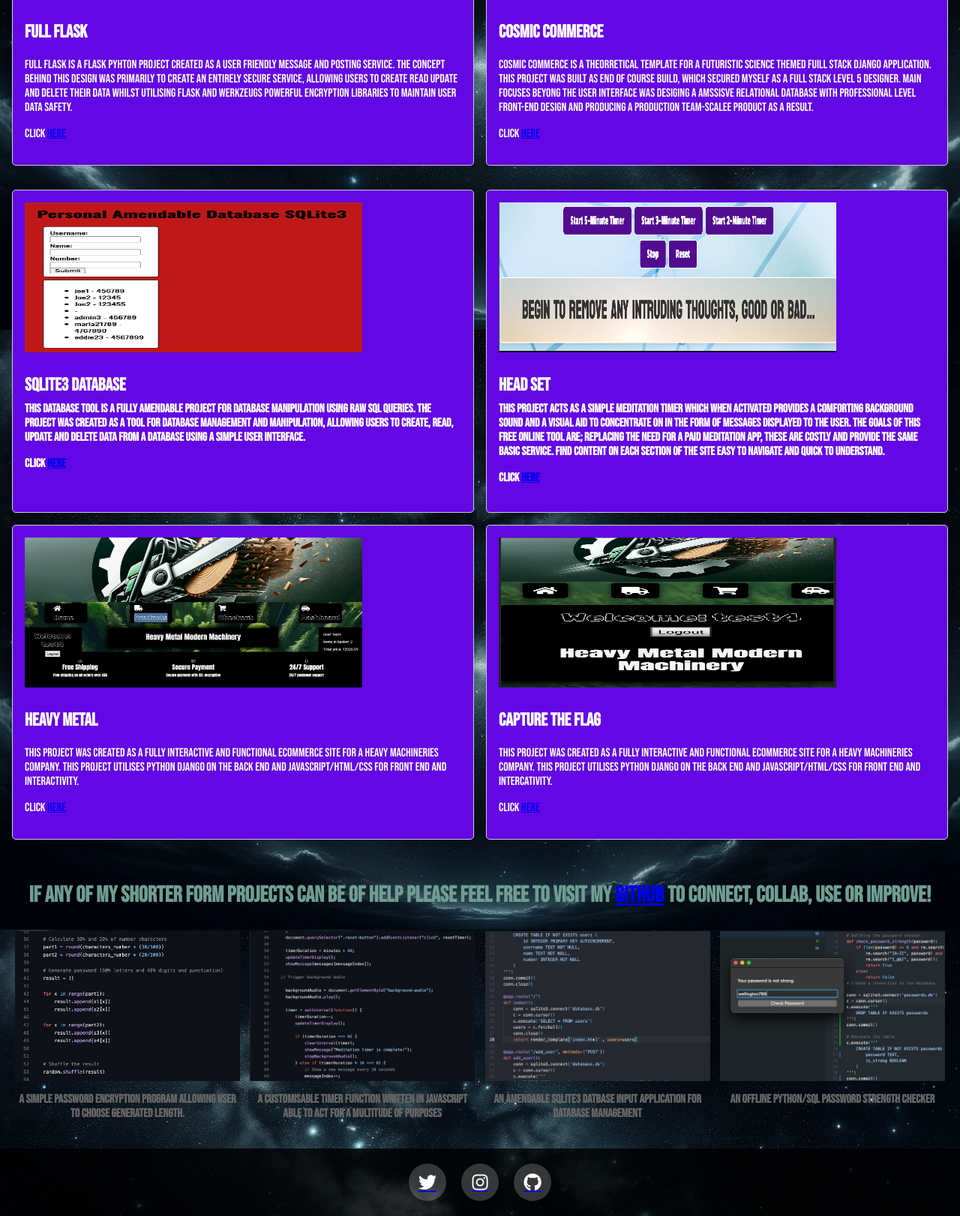
After one commit to JoeMille/curriculum-vitae, a Flask app: page /projects in a window 1280 px wide. The commit adds this page. Shown: the part 1160-2782 px from the top of the page at 75% size. Run offline with Flask 3, Linux system fonts and the light colour scheme.

Commit message:
Added projects page and nav link

```diff
--- a/static/assets/styles/style.css
+++ b/static/assets/styles/style.css
@@ -57,27 +57,28 @@ body::after {
 }
 /* Styling for the home-navbar*/
 
-#home-navbar {
+.home-navbar {
     font-family: 'Bebas Neue', sans-serif;
-    padding-top: 5px;
+    padding: 5px;
     display: flex;
     flex-direction: row;
     justify-content: center;
     align-items: center;
 }
 
-#home-navbar a {
+.home-navbar a {
     display: block;
     padding: 10px;
-    margin: 0 10px;
+    margin: 20px;
     color: #709d91;
     text-decoration: none;
     transition: all 0.3s ease-in-out;
     border: 2px solid #709d91;
     border-radius: 5px;
+    font-size: 30px;
 }
 
-#home-navbar a:hover {
+.home-navbar a:hover {
     color: #fff;
     background-color: #333;
 }
@@ -375,6 +376,7 @@ footer {
   text-align: center;
   margin: 0;
   padding: 10px;
+  opacity: 0.9;
 }
 
 .projects-container {
--- /dev/null
+++ b/templates/projects.html
@@ -0,0 +1,164 @@
+<!DOCTYPE html>
+<html lang="en">
+  <head>
+    <meta charset="UTF-8" />
+    <meta name="viewport" content="width=device-width, initial-scale=1.0" />
+    <meta http-equiv="X-UA-Compatible" content="ie=edge" />
+    <link rel="stylesheet" href="static/assets/styles/style.css" />
+    <title>Junior Dev Resume</title></title>
+    <!--Bootstrap CDN----->
+    <link rel="stylesheet" href="https://cdn.jsdelivr.net/npm/bootstrap-icons@1.10.2/font/bootstrap-icons.css" integrity="sha384-b6lVK+yci+bfDmaY1u0zE8YYJt0TZxLEAFyYSLHId4xoVvsrQu3INevFKo+Xir8e" crossorigin="anonymous">
+    <!--Font Awesome CDN-->
+    <link rel="stylesheet" href="https://cdnjs.cloudflare.com/ajax/libs/font-awesome/5.15.3/css/all.min.css" integrity="sha512-iBBXm8fW90+nuLcSKlbmrPcLa0OT92xO1BIsZ+ywDWZCvqsWgccV3gFoRBv0z+8dLJgyAHIhR35VZc2oM/gI1w==" crossorigin="anonymous" referrerpolicy="no-referrer">
+  </head>
+<body>
+
+<!--Header with name and navigation bar-->
+
+    <header id="main-header">
+        <h1>JOE M SOFTWARE DEVELOPMENT</h1>
+    </header>
+
+<!--Particles.js-->
+
+<div id="particles-js"></div>
+
+<!--Projects section-->
+<section class="home-navbar">
+    <nav>
+      <a href="{{ url_for('index') }}">HOME</a>
+    </nav>
+  </section>
+
+<section class="projects-introduction">
+  <h1>Projects</h1>
+</section>
+
+<section class="projects-container">
+  <div class="coastal-chef-projects">
+    <img src="{{ url_for('static', filename='assets/images/coastal-chef-screenshot.png') }}" alt="project1">
+    <h2>The Coastal Chef Project</h2>
+    <p>This project was built as a page for a recruitment company based in the South of England.
+      Having been a client for multiple Hospitality Staffing agencies for large restaurants and Hotels, the idea
+      for the project was to create a page that quickly communicated it's intent and services without want for further
+      explanation, employing a simple yet appealing UI.</p>
+      <p> Click <a href="https://joemille.github.io/firstproject1/">here</a> to be taken to the deployed site.... </p>
+
+  </div>
+  <div class="penny-miller-author-projects">
+    <img src="{{ url_for('static', filename='assets/images/flask-social-media.png') }}" alt="project3">
+    <h2>Penny Miller Author</h2>
+    <p>This e-commerce site was created for acclaimed canine behaviourist Penny Miller. It is built
+      using pyhton Django for the back end and database management and HTML/CSS for the front end.
+      The site is fully responsive and has a user-friendly interface for easy navigation, scoring in
+      the top percentages for Search Engine Optimisation and Performance scores.</p>
+      <p> Click <a href="https://penny-miller-author-page-9d9d6e6d9988.herokuapp.com/">here</a> </p>
+
+  </div>
+  <div class="full-flask-projects">
+    <img src="{{ url_for('static', filename='assets/images/penny-miller-site.png') }}" alt="project2">
+    <h2>Full Flask</h2>
+    <p>Full Flask is a Flask pyhton project created as a user friendly message and posting
+      service. The concept behind this design was primarily to create an entirely secure service,
+      allowing users to create read update and delete their data whilst utilising flask and werkzeugs
+    powerful encryption libraries to maintain user data safety.</p>
+    <p> Click <a href="https://chatterflask-app-eaa53a32095e.herokuapp.com/">here</a> </p>
+  </div>
+  <div class="cosmic-projects">
+    <img src="{{ url_for('static', filename='assets/images/cosmic-screenshot.png') }}" alt="project4">
+    <h2>Cosmic Commerce</h2>
+    <p>Cosmic Commerce is a theorretical template for a futuristic
+      science themed fuill stack django application. This project was built as end of course build,
+      which secured myself as a full stack level 5 designer. Main focuses beyong the user interface was desiging
+      a amssisve relational database with professional level front-end design and producing a production team-scalee product
+      as a result.</p>
+      <p> Click <a href="https://peaceful-beach-57387-0a66191160e7.herokuapp.com/">here</a> </p>
+  </div>
+
+</section>
+
+<section class="projects-container2">
+  <div class="sqlite3-projects">
+    <img src="{{ url_for('static', filename='assets/images/sql3-render.png') }}" alt="project5">
+    <h2>Sqlite3 Database</hh2>
+    <p>This database tool is a fully amendable project for database manipulation using raw SQL queries.
+      The project was created as a tool for database management and manipulation, allowing users to create,
+      read, update and delete data from a database using a simple user interface.</p>
+      <p> Click <a href="https://github.com/JoeMille/django-2">here</a> </p>
+  </div>
+  <div class="head-set-project">
+    <img src="{{ url_for('static', filename='assets/images/meditation-timer-screenshot.png') }}" alt="project5">
+    <h2>Head Set</hh2>
+    <p>This project acts as a simple meditation timer which when activated provides a comforting background sound
+      and a visual aid to concentrate on in the form of messages displayed to the user. The goals of this free online tool
+      are; replacing the need for a paid meditation app, these are costly and provide the same basic service.
+      Find content on each section of the site easy to navigate and quick to understand.</p>
+      <p> Click <a href="https://github.com/JoeMille/meditation-app-">here</a> </p>
+  </div>
+  <div class="Heavy-Metal">
+    <img src="{{ url_for('static', filename='assets/images/heavy-metal2.png') }}" alt="project5">
+    <h2>Heavy Metal</h2>
+    <p>This project was created as a fully interactive and functional ecommerce site for a heavy machineries company.
+      This project utilises python django on the back end and javascript/html/css for front end and interactivity.</p>
+      <p> Click <a href="https://github.com/JoeMille/curriculum-vitae">here</a> </p>
+  </div>
+  <div class="Capture-Flag">
+    <img src="{{ url_for('static', filename='assets/images/heavy-metal.png') }}" alt="project5">
+    <h2>Capture the Flag</h2>
+    <p>This project was created as a fully interactive and functional ecommerce site for a heavy machineries company.
+      This project utilises python django on the back end and javascript/html/css for front end and intercativity.</p>
+      <p> Click <a href="https://github.com/JoeMille/curriculum-vitae">here</a> </p>
+  </div>
+</section>
+
+
+<!--Open source section-->
+<section class="open-source-section">
+  <h3 class="example-h3">If any of my shorter form projects can be of help please feel free to visit my <a href="https://github.com/JoeMille" target="_blank">GitHub</a> to connect, collab, use or improve!</h3>
+  <div class="image-container">
+    <div class="image">
+      <img src="{{ url_for('static', filename='assets/images/psswrdgenex.png') }}" alt="Image 1">
+      <p class="description">A simple password encryption program allowing user to choose generated length.</p>
+    </div>
+    <div class="image">
+      <img src="{{ url_for('static', filename='assets/images/time-js-ex.png') }}" alt="Image 3">
+      <p class="description">A customisable timer function written in Javascript able to act for a multitude of purposes</p>
+    </div>
+    <div class="image">
+      <img src="{{ url_for('static', filename='assets/images/sqlite3-code.png') }}" alt="Image 4">
+      <p class="description">An amendable sqlite3 datbase input application for database management</p>
+    </div>
+    <div class="image">
+      <img src="{{ url_for('static', filename='assets/images/offline-checker.png') }}" alt="Image 4">
+      <p class="description">An offline python/SQL password strength checker</p>
+    </div>
+</div>
+</section>
+
+
+<!--Footer with social links-->
+
+<footer>
+  <ul class="social-links">
+    <li><a href="https://twitter.com"><i class="fab fa-twitter"></i></a></li>
+    <li><a href="https://www.instagram.com"><i class="fab fa-instagram"></i></a></li>
+    <li><a href="https://github.com/JoeMille/curriculum-vitae"><i class="fab fa-github"></i></a></li>
+  </ul>
+</footer>
+
+
+<!--Jquery API-->
+<script src="https://ajax.googleapis.com/ajax/libs/jquery/3.5.1/jquery.min.js"></script>
+
+<!--Particles.js-->
+<script src="https://cdn.jsdelivr.net/particles.js/2.0.0/particles.min.js"></script>
+
+<script>
+  var particlesJsonUrl = "{{ url_for('static', filename='assets/js/particles.json') }}";
+</script>
+
+<!--Js file-->
+<script src="{{ url_for('static', filename='assets/js/script.js')}}"></script>
+
+</body>
+</html>
```
Also changed, not shown: templates/index.html (+11 -97 lines), static/assets/images/heavy-metal.png (added), static/assets/images/heavy-metal2.png (added).
